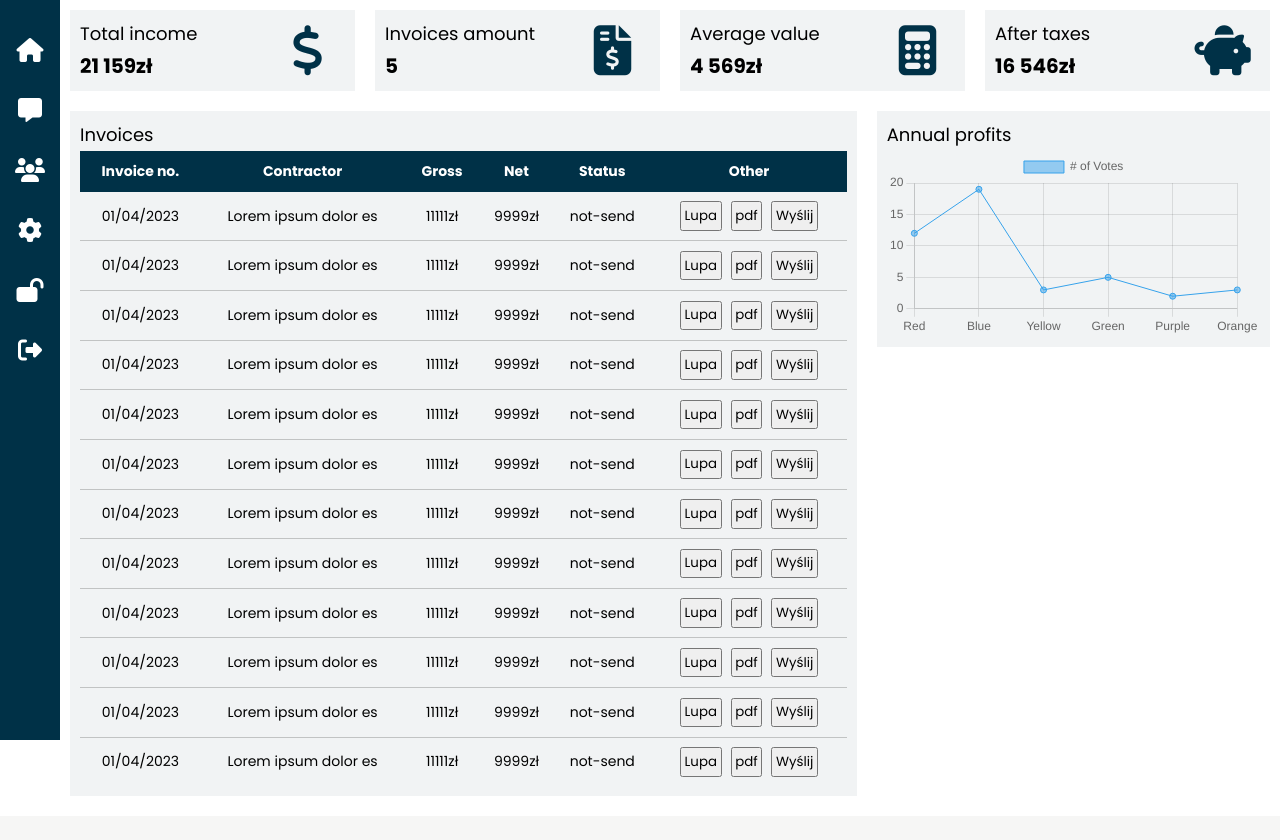
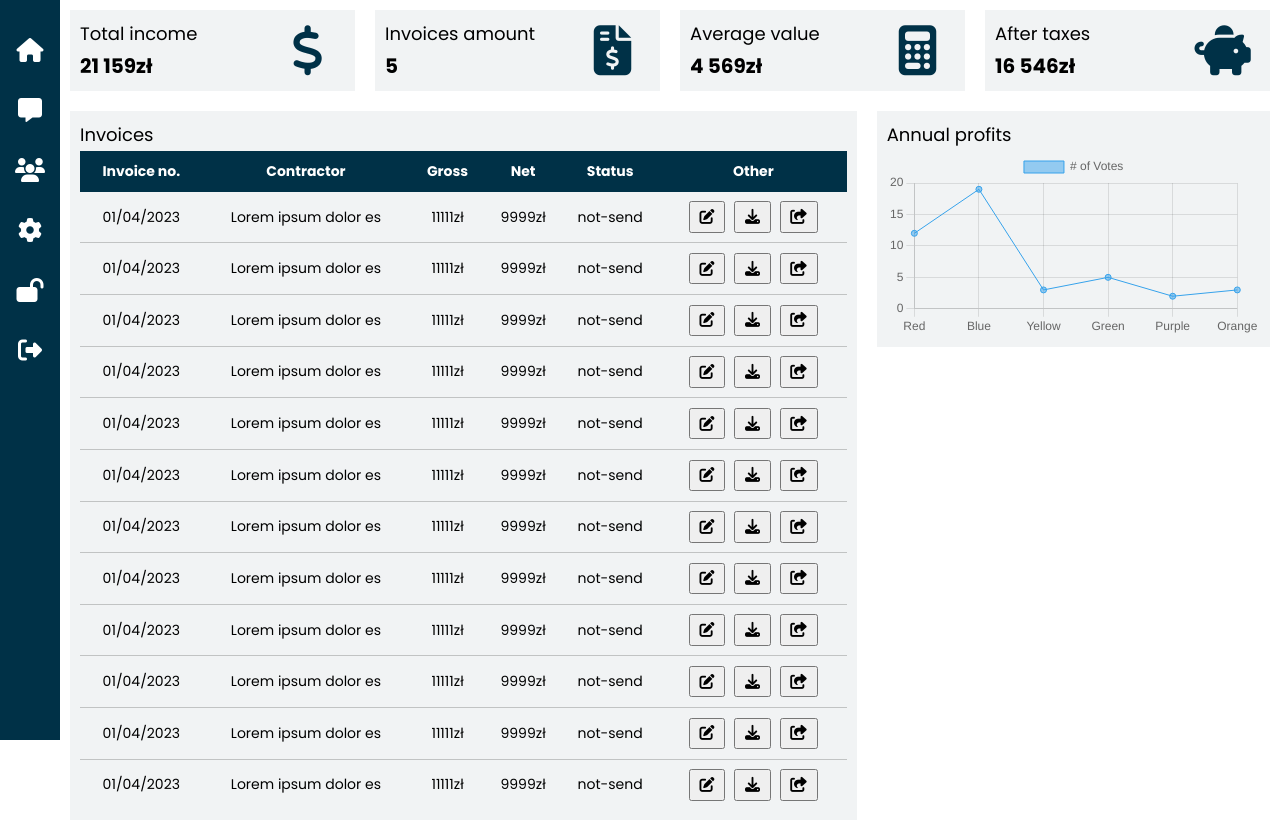
Before and after one commit to ferenskamil/Accounting-App, a PHP site: page / in a window 1280 px wide. Shown: the part 60-900 px from the top of the page. Before the commit the page ends 837 px from the top, so only its background shows below. Run offline with PHP 8.4, Linux system fonts and the light colour scheme; some libraries are stand-ins or nearby versions.

Commit message:
DASHBOARD:
- update buttons

```diff
--- a/index.html
+++ b/index.html
@@ -135,10 +135,13 @@
                                                         <td><span>11111</span>zł</td>
                                                         <td><span>9999</span>zł</td>
                                                         <td>not-send</td>
-                                                        <td class="details__invoices-table-btns">
-                                                                <a href="#"><button>Lupa</button></a>
-                                                                <a href="#"><button>pdf</button></a>
-                                                                <a href="#"><button>Wyślij</button></a>
+                                                        <td class="details__invoices-table-other">
+                                                                <a href="#"><button><i
+                                                                                        class="fa-solid fa-pen-to-square"></i></button></a>
+                                                                <a href="#"><button><i
+                                                                                        class="fa-solid fa-download"></i></button></a>
+                                                                <a href="#"><button><i
+                                                                                        class="fa-solid fa-share-from-square"></i></button></a>
                                                         </td>
                                                 </tr>
                                                 <tr>
@@ -147,10 +150,13 @@
                                                         <td><span>11111</span>zł</td>
                                                         <td><span>9999</span>zł</td>
                                                         <td>not-send</td>
-                                                        <td class="details__invoices-table-btns">
-                                                                <a href="#"><button>Lupa</button></a>
-                                                                <a href="#"><button>pdf</button></a>
-                                                                <a href="#"><button>Wyślij</button></a>
+                                                        <td class="details__invoices-table-other">
+                                                                <a href="#"><button><i
+                                                                                        class="fa-solid fa-pen-to-square"></i></button></a>
+                                                                <a href="#"><button><i
+                                                                                        class="fa-solid fa-download"></i></button></a>
+                                                                <a href="#"><button><i
+                                                                                        class="fa-solid fa-share-from-square"></i></button></a>
                                                         </td>
                                                 </tr>
                                                 <tr>
@@ -159,10 +165,13 @@
                                                         <td><span>11111</span>zł</td>
                                                         <td><span>9999</span>zł</td>
                                                         <td>not-send</td>
-                                                        <td class="details__invoices-table-btns">
-                                                                <a href="#"><button>Lupa</button></a>
-                                                                <a href="#"><button>pdf</button></a>
-                                                                <a href="#"><button>Wyślij</button></a>
+                                                        <td class="details__invoices-table-other">
+                                                                <a href="#"><button><i
+                                                                                        class="fa-solid fa-pen-to-square"></i></button></a>
+                                                                <a href="#"><button><i
+                                                                                        class="fa-solid fa-download"></i></button></a>
+                                                                <a href="#"><button><i
+                                                                                        class="fa-solid fa-share-from-square"></i></button></a>
                                                         </td>
                                                 </tr>
                                                 <tr>
@@ -171,10 +180,13 @@
                                                         <td><span>11111</span>zł</td>
                                                         <td><span>9999</span>zł</td>
                                                         <td>not-send</td>
-                                                        <td class="details__invoices-table-btns">
-                                                                <a href="#"><button>Lupa</button></a>
-                                                                <a href="#"><button>pdf</button></a>
-                                                                <a href="#"><button>Wyślij</button></a>
+                                                        <td class="details__invoices-table-other">
+                                                                <a href="#"><button><i
+                                                                                        class="fa-solid fa-pen-to-square"></i></button></a>
+                                                                <a href="#"><button><i
+                                                                                        class="fa-solid fa-download"></i></button></a>
+                                                                <a href="#"><button><i
+                                                                                        class="fa-solid fa-share-from-square"></i></button></a>
                                                         </td>
                                                 </tr>
                                                 <tr>
@@ -183,10 +195,13 @@
                                                         <td><span>11111</span>zł</td>
                                                         <td><span>9999</span>zł</td>
                                                         <td>not-send</td>
-                                                        <td class="details__invoices-table-btns">
-                                                                <a href="#"><button>Lupa</button></a>
-                                                                <a href="#"><button>pdf</button></a>
-                                                                <a href="#"><button>Wyślij</button></a>
+                                                        <td class="details__invoices-table-other">
+                                                                <a href="#"><button><i
+                                                                                        class="fa-solid fa-pen-to-square"></i></button></a>
+                                                                <a href="#"><button><i
+                                                                                        class="fa-solid fa-download"></i></button></a>
+                                                                <a href="#"><button><i
+                                                                                        class="fa-solid fa-share-from-square"></i></button></a>
                                                         </td>
                                                 </tr>
                                                 <tr>
@@ -195,10 +210,13 @@
                                                         <td><span>11111</span>zł</td>
                                                         <td><span>9999</span>zł</td>
                                                         <td>not-send</td>
-                                                        <td class="details__invoices-table-btns">
-                                                                <a href="#"><button>Lupa</button></a>
-                                                                <a href="#"><button>pdf</button></a>
-                                                                <a href="#"><button>Wyślij</button></a>
+                                                        <td class="details__invoices-table-other">
+                                                                <a href="#"><button><i
+                                                                                        class="fa-solid fa-pen-to-square"></i></button></a>
+                                                                <a href="#"><button><i
+                                                                                        class="fa-solid fa-download"></i></button></a>
+                                                                <a href="#"><button><i
+                                                                                        class="fa-solid fa-share-from-square"></i></button></a>
                                                         </td>
                                                 </tr>
                                                 <tr>
@@ -207,10 +225,13 @@
                                                         <td><span>11111</span>zł</td>
                                                         <td><span>9999</span>zł</td>
                                                         <td>not-send</td>
-                                                        <td class="details__invoices-table-btns">
-                                                                <a href="#"><button>Lupa</button></a>
-                                                                <a href="#"><button>pdf</button></a>
-                                                                <a href="#"><button>Wyślij</button></a>
+                                                        <td class="details__invoices-table-other">
+                                                                <a href="#"><button><i
+                                                                                        class="fa-solid fa-pen-to-square"></i></button></a>
+                                                                <a href="#"><button><i
+                                                                                        class="fa-solid fa-download"></i></button></a>
+                                                                <a href="#"><button><i
+                                                                                        class="fa-solid fa-share-from-square"></i></button></a>
                                                         </td>
                                                 </tr>
                                                 <tr>
@@ -219,10 +240,13 @@
                                                         <td><span>11111</span>zł</td>
                                                         <td><span>9999</span>zł</td>
                                                         <td>not-send</td>
-                                                        <td class="details__invoices-table-btns">
-                                                                <a href="#"><button>Lupa</button></a>
-                                                                <a href="#"><button>pdf</button></a>
-                                                                <a href="#"><button>Wyślij</button></a>
+                                                        <td class="details__invoices-table-other">
+                                                                <a href="#"><button><i
+                                                                                        class="fa-solid fa-pen-to-square"></i></button></a>
+                                                                <a href="#"><button><i
+                                                                                        class="fa-solid fa-download"></i></button></a>
+                                                                <a href="#"><button><i
+                                                                                        class="fa-solid fa-share-from-square"></i></button></a>
                                                         </td>
                                                 </tr>
                                                 <tr>
@@ -231,10 +255,13 @@
                                                         <td><span>11111</span>zł</td>
                                                         <td><span>9999</span>zł</td>
                                                         <td>not-send</td>
-                                                        <td class="details__invoices-table-btns">
-                                                                <a href="#"><button>Lupa</button></a>
-                                                                <a href="#"><button>pdf</button></a>
-                                                                <a href="#"><button>Wyślij</button></a>
+                                                        <td class="details__invoices-table-other">
+                                                                <a href="#"><button><i
+                                                                                        class="fa-solid fa-pen-to-square"></i></button></a>
+                                                                <a href="#"><button><i
+                                                                                        class="fa-solid fa-download"></i></button></a>
+                                                                <a href="#"><button><i
+                                                                                        class="fa-solid fa-share-from-square"></i></button></a>
                                                         </td>
                                                 </tr>
                                                 <tr>
@@ -243,10 +270,13 @@
                                                         <td><span>11111</span>zł</td>
                                                         <td><span>9999</span>zł</td>
                                                         <td>not-send</td>
-                                                        <td class="details__invoices-table-btns">
-                                                                <a href="#"><button>Lupa</button></a>
-                                                                <a href="#"><button>pdf</button></a>
-                                                                <a href="#"><button>Wyślij</button></a>
+                                                        <td class="details__invoices-table-other">
+                                                                <a href="#"><button><i
+                                                                                        class="fa-solid fa-pen-to-square"></i></button></a>
+                                                                <a href="#"><button><i
+                                                                                        class="fa-solid fa-download"></i></button></a>
+                                                                <a href="#"><button><i
+                                                                                        class="fa-solid fa-share-from-square"></i></button></a>
                                                         </td>
                                                 </tr>
                                                 <tr>
@@ -255,10 +285,13 @@
                                                         <td><span>11111</span>zł</td>
                                                         <td><span>9999</span>zł</td>
                                                         <td>not-send</td>
-                                                        <td class="details__invoices-table-btns">
-                                                                <a href="#"><button>Lupa</button></a>
-                                                                <a href="#"><button>pdf</button></a>
-                                                                <a href="#"><button>Wyślij</button></a>
+                                                        <td class="details__invoices-table-other">
+                                                                <a href="#"><button><i
+                                                                                        class="fa-solid fa-pen-to-square"></i></button></a>
+                                                                <a href="#"><button><i
+                                                                                        class="fa-solid fa-download"></i></button></a>
+                                                                <a href="#"><button><i
+                                                                                        class="fa-solid fa-share-from-square"></i></button></a>
                                                         </td>
                                                 </tr>
                                                 <tr>
@@ -267,10 +300,13 @@
                                                         <td><span>11111</span>zł</td>
                                                         <td><span>9999</span>zł</td>
                                                         <td>not-send</td>
-                                                        <td class="details__invoices-table-btns">
-                                                                <a href="#"><button>Lupa</button></a>
-                                                                <a href="#"><button>pdf</button></a>
-                                                                <a href="#"><button>Wyślij</button></a>
+                                                        <td class="details__invoices-table-other">
+                                                                <a href="#"><button><i
+                                                                                        class="fa-solid fa-pen-to-square"></i></button></a>
+                                                                <a href="#"><button><i
+                                                                                        class="fa-solid fa-download"></i></button></a>
+                                                                <a href="#"><button><i
+                                                                                        class="fa-solid fa-share-from-square"></i></button></a>
                                                         </td>
                                                 </tr>
                                         </tbody>
--- a/src/scss/layout/_dashboard.scss
+++ b/src/scss/layout/_dashboard.scss
@@ -102,11 +102,16 @@
 				td {
 					padding: 0.5em;
 				}
+			}
 
+			&-other {
 				button {
-					padding: 0.2em;
 					margin: 0.2em;
-					cursor: pointer;
+					i {
+						padding: 0.2em 0.4em;
+						background-color: transparent;
+						font-size: 1.5rem;
+					}
 				}
 			}
 		}
```
Also changed, not shown: dist/css/layout/index.min.css, dist/css/main.min.css, 1 other file.
